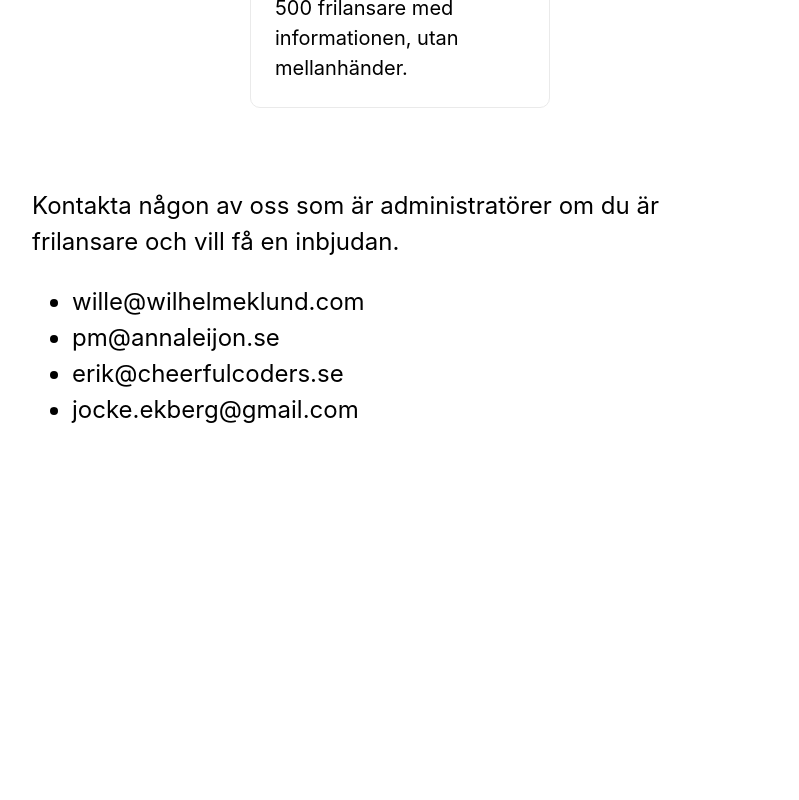
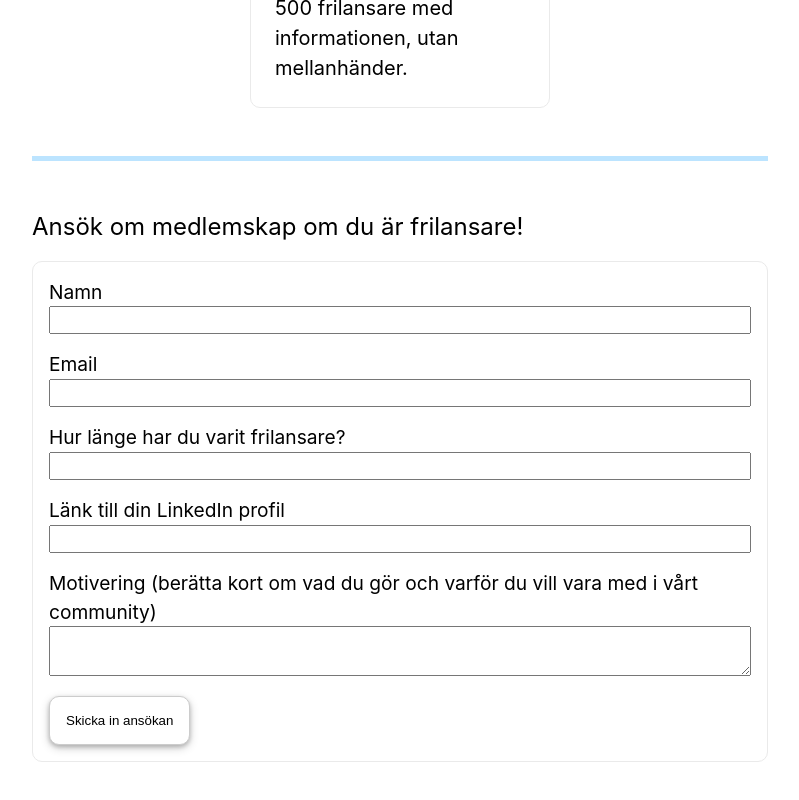
Before and after one commit to frilansaresverige/frilansaresverige.se, a Next.js app: page / in a window 1280 px wide. Shown: the part 863-1663 px from the top of the page, without its empty margins (240-1039 px from the left). Before the commit the page ends 1443 px from the top, so only its background shows below. Built offline with nearby package versions, Linux system fonts and the light colour scheme.

Commit message:
Added webhook integration to post message in the Slack. Also form where applicants can ask to join the freelancer network.

```diff
--- /dev/null
+++ b/components/RequestSlackInvitationForm/RequestSlackInvitationForm.module.css
@@ -0,0 +1,47 @@
+.formWrapper {
+  min-width: 800px;
+  max-width: 800px;
+  padding: 0 2rem;
+}
+
+.form {
+  border: 1px solid #eaeaea;
+  border-radius: 10px;
+  padding: 1rem;
+}
+
+.description {
+  margin: 1rem 0;
+  line-height: 1.5;
+  font-size: 1.5rem;
+}
+
+.item {
+  margin-bottom: 1rem;
+}
+
+.label {
+  margin: 4rem 0;
+  line-height: 1.5;
+  font-size: 1.2rem;
+}
+
+.input {
+  font-size: 1.2rem;
+  width: 100%;
+}
+
+.submit {
+  background: #ffffff;
+  border: 1px solid #cccccc;
+  border-radius: 10px;
+  box-shadow: 0 2px 4px 0 rgba(0, 0, 0, 0.2), 0 3px 10px 0 rgba(0, 0, 0, 0.19);
+  padding: 1rem;
+}
+
+.successBox {
+  background: #adffb4;
+  border: 1px solid #6a6a6a;
+  border-radius: 10px;
+  padding: 1rem;
+}
--- /dev/null
+++ b/components/RequestSlackInvitationForm/index.tsx
@@ -0,0 +1,130 @@
+import { useState } from 'react'
+import styles from './RequestSlackInvitationForm.module.css'
+
+const RequestSlackInvitationForm = () => {
+  const [hasSuccededForm, setHasSuccededForm] = useState(false)
+
+  // @ts-ignore-line
+  const submitContact = async (event) => {
+    event.preventDefault()
+
+    const name = event.target.name.value
+    const email = event.target.email.value
+    const howlong = event.target.howlong.value
+    const linkedin = event.target.linkedin.value
+    const motivation = event.target.motivation.value
+
+    const requestBody = { name, email, howlong, linkedin, motivation }
+
+    const res = await fetch('/api/request-slack-invitation', {
+      method: 'POST',
+      headers: { 'Content-Type': 'application/json' },
+      body: JSON.stringify(requestBody),
+    })
+    const result = await res.json()
+    if (result.success) {
+      setHasSuccededForm(true)
+    }
+  }
+
+  if (hasSuccededForm) {
+    return (
+      <div className={styles.successBox}>
+        Grattis! Din ansökan är inskickad.
+      </div>
+    )
+  }
+
+  return (
+    <div className={styles.formWrapper}>
+      <p className={styles.description}>
+        Ansök om medlemskap om du är frilansare!
+      </p>
+
+      <form className={styles.form} onSubmit={submitContact}>
+        <div className={styles.item}>
+          <div>
+            <label className={styles.label} htmlFor="name">
+              Namn
+            </label>
+          </div>
+          <input
+            id="name"
+            name="name"
+            type="text"
+            className={styles.input}
+            autoComplete="name"
+            required
+          />
+        </div>
+
+        <div className={styles.item}>
+          <div>
+            <label className={styles.label} htmlFor="email">
+              Email
+            </label>
+          </div>
+          <input
+            id="email"
+            name="email"
+            type="text"
+            className={styles.input}
+            autoComplete="email"
+            required
+          />
+        </div>
+
+        <div className={styles.item}>
+          <div>
+            <label className={styles.label} htmlFor="howlong">
+              Hur länge har du varit frilansare?
+            </label>
+          </div>
+          <input
+            id="howlong"
+            name="howlong"
+            type="text"
+            className={styles.input}
+            required
+          />
+        </div>
+
+        <div className={styles.item}>
+          <div>
+            <label className={styles.label} htmlFor="linkedin">
+              Länk till din LinkedIn profil
+            </label>
+          </div>
+          <input
+            id="linkedin"
+            name="linkedin"
+            type="text"
+            className={styles.input}
+            required
+          />
+        </div>
+
+        <div className={styles.item}>
+          <div>
+            <label className={styles.label} htmlFor="motivation">
+              Motivering (berätta kort om vad du gör och varför du vill vara med
+              i vårt community)
+            </label>
+          </div>
+          <textarea
+            id="motivation"
+            name="motivation"
+            className={styles.input}
+            required
+          ></textarea>
+        </div>
+
+        <button type="submit" className={styles.submit}>
+          Skicka in ansökan
+        </button>
+      </form>
+    </div>
+  )
+}
+
+export default RequestSlackInvitationForm
--- a/pages/api/request-slack-invitation.ts
+++ b/pages/api/request-slack-invitation.ts
@@ -7,6 +7,8 @@ const slackWebHookURL: string | undefined =
 interface RequestSlackInvitationBody {
   name: string
   email: string
+  howlong: string
+  linkedin: string
   motivation: string
 }
 
@@ -14,6 +16,7 @@ interface ErrorResponse {
   error: string
 }
 interface SuccessResponse {
+  success: boolean
   name: string
   slackResponse: string
 }
@@ -86,12 +89,14 @@ export default async function handler(
 
   const newMessage: MessageBody = {
     ...messageBody,
-    text: `Ny frilansare på ingång! ${body.name} [${body.email}]. \n\nMotivering: ${body.motivation}`,
+    text: `Ny frilansare på ingång! \nNamn: ${body.name} \nEmail: ${body.email} \nTid som frilansare: ${body.howlong} \nLinkedIn: ${body.linkedin} \nMotivering: ${body.motivation}`,
   }
 
   const slackResponse = await sendSlackMessage(slackWebHookURL, newMessage)
 
-  res
-    .status(200)
-    .json({ name: 'Request Slack invitation result', slackResponse })
+  res.status(200).json({
+    success: true,
+    name: 'Request Slack invitation result',
+    slackResponse,
+  })
 }
--- a/pages/index.tsx
+++ b/pages/index.tsx
@@ -1,17 +1,11 @@
 import type { NextPage } from 'next'
 import Head from 'next/head'
 import styles from '../styles/Home.module.css'
+import RequestSlackInvitationForm from '../components/RequestSlackInvitationForm'
+
+const nbrFreelansers = 500
 
 const Home: NextPage = () => {
-  const admins: string[] = [
-    'wille@wilhelmeklund.com',
-    'pm@annaleijon.se',
-    'erik@cheerfulcoders.se',
-    'jocke.ekberg@gmail.com',
-  ]
-
-  const nbrFreelansers = 500
-
   return (
     <div className={styles.container}>
       <Head>
@@ -56,19 +50,9 @@ const Home: NextPage = () => {
           </div>
         </div>
 
-        <p className={styles.description}>
-          Kontakta någon av oss som är administratörer om du är frilansare och
-          vill få en inbjudan.
-          <ul className={styles.list}>
-            {admins.map((email) => (
-              <li key={email}>
-                <a href={`mailto:${email}?subject=FrilansareSverige`}>
-                  {email}
-                </a>
-              </li>
-            ))}
-          </ul>
-        </p>
+        <div className={styles.divider}></div>
+
+        <RequestSlackInvitationForm />
       </main>
     </div>
   )
--- a/styles/Home.module.css
+++ b/styles/Home.module.css
@@ -119,3 +119,9 @@
     flex-direction: column;
   }
 }
+
+.divider {
+  width: 100%;
+  border-top: 5px solid #bce4ff;
+  margin: 2rem 0;
+}
```
